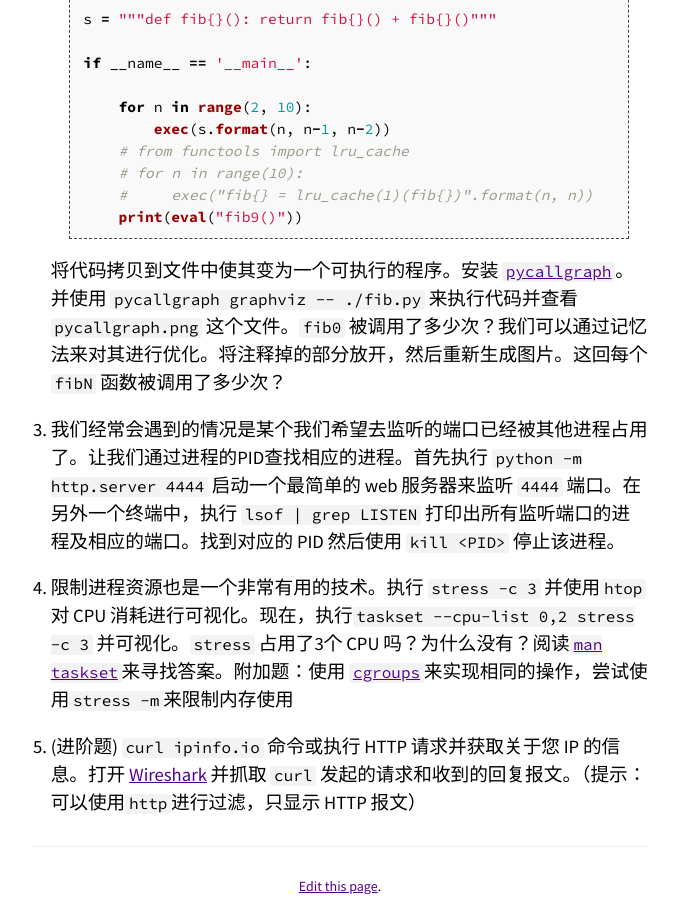
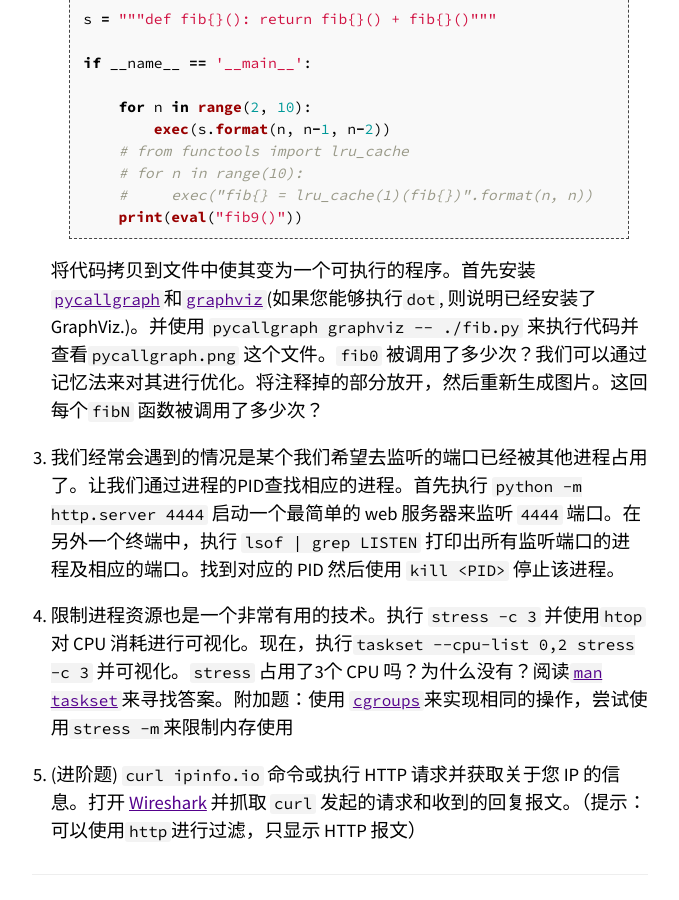
Before and after one commit to missing-semester-cn/missing-semester-cn.github.io, a Jekyll site: the page built from _2020/debugging-profiling.md, in a window 1280 px wide and 900 px high, scrolled down 15304 px. Shown: the whole window, without its empty margins (300-979 px from the left). Built offline with Jekyll 4.4.1, drawn with Linux system fonts in a browser that asks for light colours.

Commit message:
[upstream sync] 9dc244b

````diff
--- a/_2020/debugging-profiling.md
+++ b/_2020/debugging-profiling.md
@@ -495,7 +495,7 @@ Summary
        #     exec("fib{} = lru_cache(1)(fib{})".format(n, n))
        print(eval("fib9()"))
    ```
-   将代码拷贝到文件中使其变为一个可执行的程序。安装 [`pycallgraph`](http://pycallgraph.slowchop.com/en/master/)。并使用 `pycallgraph graphviz -- ./fib.py` 来执行代码并查看`pycallgraph.png` 这个文件。`fib0` 被调用了多少次？我们可以通过记忆法来对其进行优化。将注释掉的部分放开，然后重新生成图片。这回每个`fibN` 函数被调用了多少次？
+   将代码拷贝到文件中使其变为一个可执行的程序。首先安装 [`pycallgraph`](http://pycallgraph.slowchop.com/en/master/)和[`graphviz`](http://graphviz.org/)(如果您能够执行`dot`, 则说明已经安装了 GraphViz.)。并使用 `pycallgraph graphviz -- ./fib.py` 来执行代码并查看`pycallgraph.png` 这个文件。`fib0` 被调用了多少次？我们可以通过记忆法来对其进行优化。将注释掉的部分放开，然后重新生成图片。这回每个`fibN` 函数被调用了多少次？
 3. 我们经常会遇到的情况是某个我们希望去监听的端口已经被其他进程占用了。让我们通过进程的PID查找相应的进程。首先执行 `python -m http.server 4444` 启动一个最简单的 web 服务器来监听 `4444` 端口。在另外一个终端中，执行 `lsof | grep LISTEN` 打印出所有监听端口的进程及相应的端口。找到对应的 PID 然后使用 `kill <PID>` 停止该进程。
 
 4. 限制进程资源也是一个非常有用的技术。执行 `stress -c 3` 并使用`htop` 对 CPU 消耗进行可视化。现在，执行`taskset --cpu-list 0,2 stress -c 3` 并可视化。`stress` 占用了3个 CPU 吗？为什么没有？阅读[`man taskset`](http://man7.org/linux/man-pages/man1/taskset.1.html)来寻找答案。附加题：使用 [`cgroups`](http://man7.org/linux/man-pages/man7/cgroups.7.html)来实现相同的操作，尝试使用`stress -m`来限制内存使用
````
